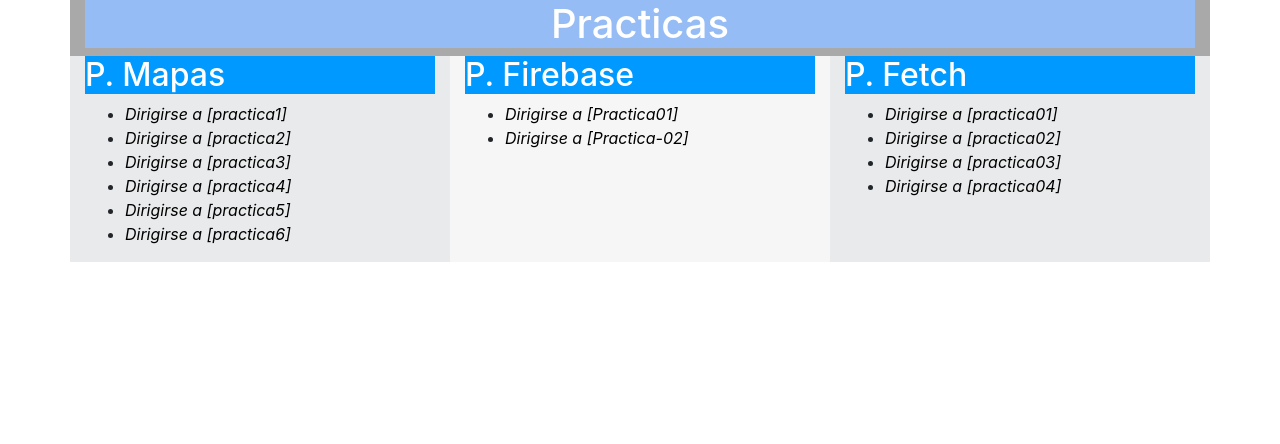
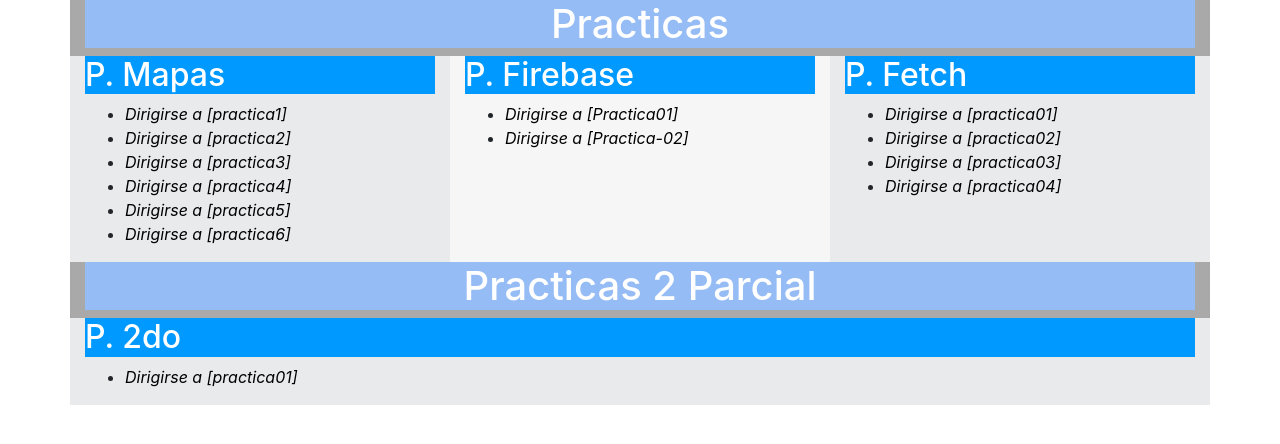
Before and after one commit to duarteissc/Practicas-de-Sistemas-Geo-Referenciados, a plain HTML site: page index.html in a window 1280 px wide. Drawn offline with nearby package versions, Linux system fonts and the light colour scheme.

Commit message:
commit message

```diff
--- a/index.html
+++ b/index.html
@@ -63,6 +63,20 @@
 </div>
 </div>
 </div>
+<div class="container" id="paises" style="background-color: darkgrey;">
+    <div class="row">
+        <div class="col-12">
+
+<h1>Practicas 2 Parcial</h1>
+</div>
+<div class="col-12" style="background-color: #E9EAEB;">
+    <h2>P. 2do</h1>
+    <ul>
+        <li><a href="./fetch/practica1.html">Dirigirse a [practica01]</a></li>
+    </ul>
+
+</div>
+</div>
 </div>
 </body>
 </html>
```
